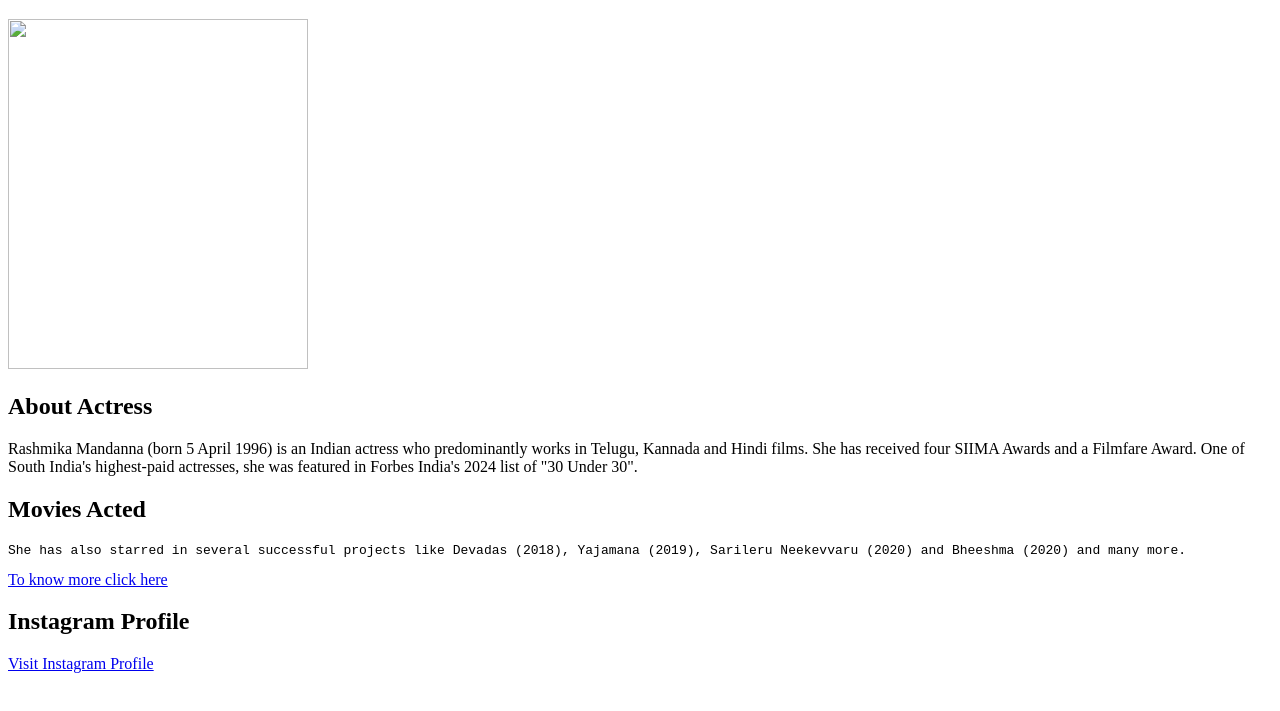
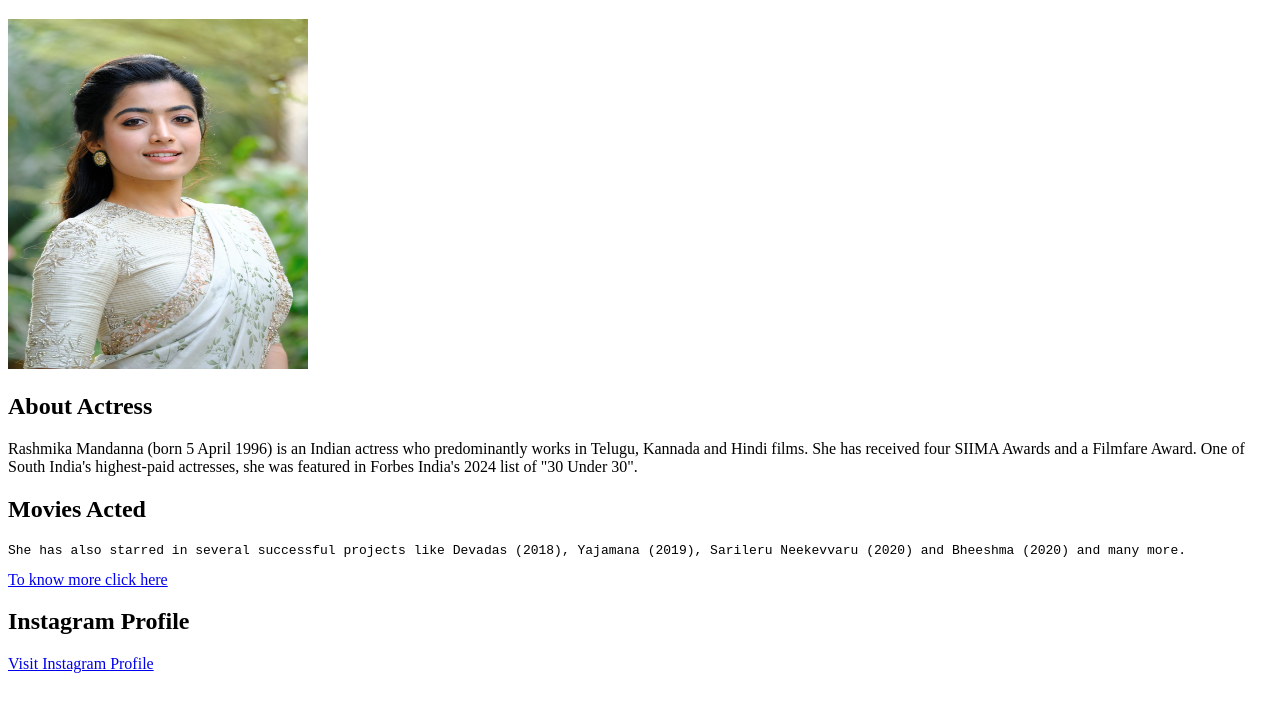
Before and after one commit to borra-thirumala/23R-Deploy, a plain HTML site: page index.html in a window 1280 px wide. Shown: the part 61-772 px from the top of the page. Drawn offline with Linux system fonts and the light colour scheme.

Commit message:
assets added

```diff
--- a/index.html
+++ b/index.html
@@ -2,7 +2,7 @@
 <html>
 <head>
 <h1>RASHMIKA MANDANNA</h1>
-<img src="C:\Users\thiru\OneDrive\Desktop\Rashmika.jpg" width=300 height=350>
+<img src="assets/images/Rashmika.jpg" width=300 height=350>
 <h2>About Actress</h2>
 <p>Rashmika Mandanna (born 5 April 1996) is an Indian actress who predominantly works in Telugu, Kannada and Hindi films. She has received four SIIMA Awards and a Filmfare Award. One of South India's highest-paid actresses, she was featured in Forbes India's 2024 list of "30 Under 30".</p>
 <h2>Movies Acted</h2>
```
Also changed, not shown: assets/images/Rashmika.jpg (added).
